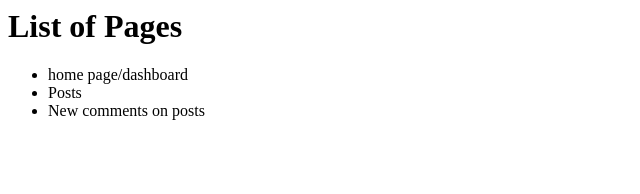
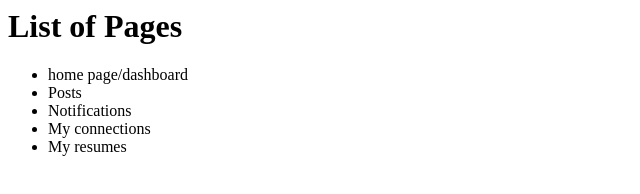
Before and after one commit to vrukshal/JobSuccess.com, a plain HTML site: page index.html in a window 1280 px wide. Shown: the whole page, without its empty margins (0-640 px from the left). Drawn offline with Linux system fonts and the light colour scheme.

Commit message:
All pages

```diff
--- a/index.html
+++ b/index.html
@@ -2,5 +2,7 @@
 <ul>
     <li>home page/dashboard</li>
     <li> Posts</li>
-    <li> New comments on posts</li>
+    <li> Notifications </li>
+    <li> My connections</li>
+    <li> My resumes </li>
 </ul>
```
